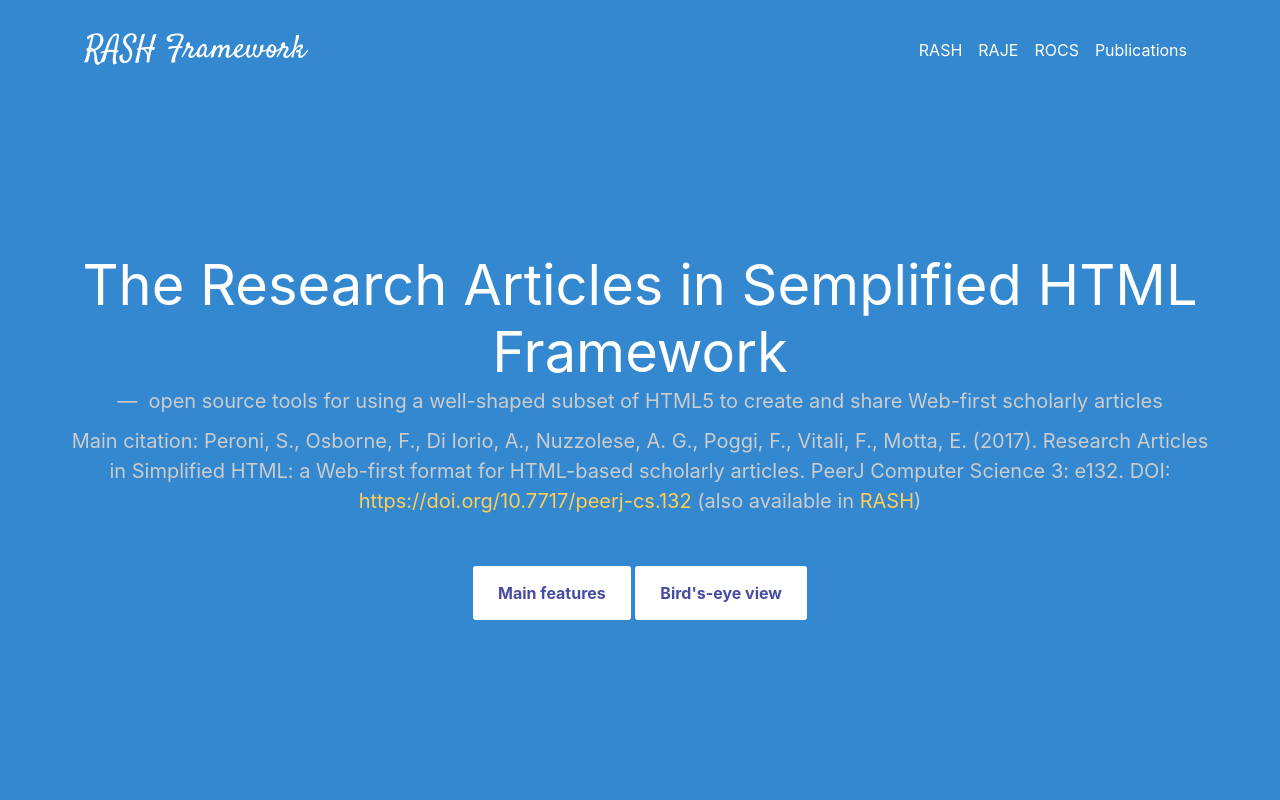
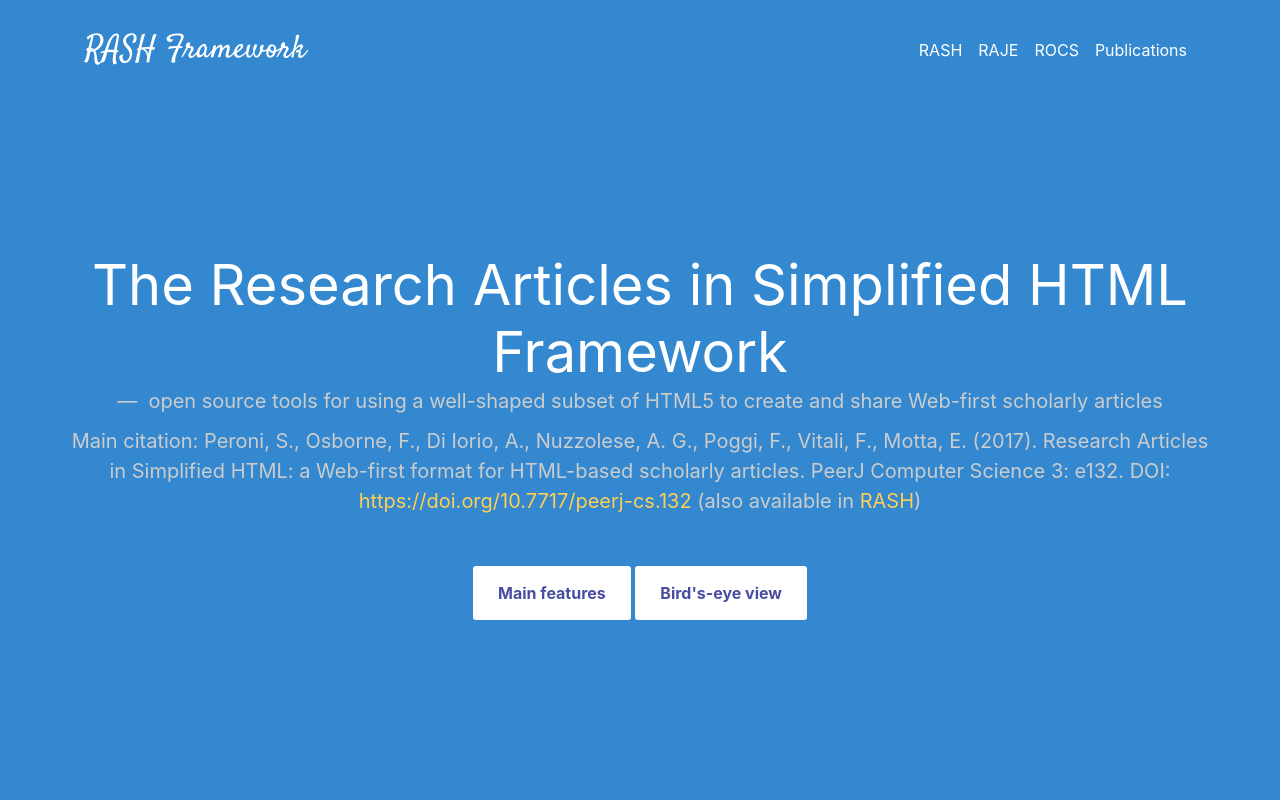
Before and after one commit to rash-framework/rash-framework.github.io, a plain HTML site: page index.html in a window 1280 px wide. Shown: the top 800 px of the page. Drawn offline with nearby package versions, Linux system fonts and the light colour scheme.

Commit message:
Fixed typo "Semplified"

```diff
--- a/index.html
+++ b/index.html
@@ -31,7 +31,7 @@
             <div class="jumbotron jumbotron-fluid text-center">
                 <div class="wrapper">
                     <blockquote class="blockquote">
-                        <h1 class="mb-0 display-4 text-white"><b>The Research Articles in Semplified HTML Framework</b></h1>
+                        <h1 class="mb-0 display-4 text-white"><b>The Research Articles in Simplified HTML Framework</b></h1>
                         <footer class="blockquote-footer">
                             open source tools for using a well-shaped subset of HTML5 to create and share Web-first scholarly articles
                             <p>Main citation: Peroni, S., Osborne, F., Di Iorio, A., Nuzzolese, A. G., Poggi, F., Vitali, F., Motta, E. (2017). Research Articles in Simplified HTML: a Web-first format for HTML-based scholarly articles. PeerJ Computer Science 3: e132. DOI: <a target="_blank" href="https://doi.org/10.7717/peerj-cs.132">https://doi.org/10.7717/peerj-cs.132</a> (also available in <a href="https://w3id.org/people/essepuntato/papers/rash-peerj2016.html">RASH</a>)</p>
```
